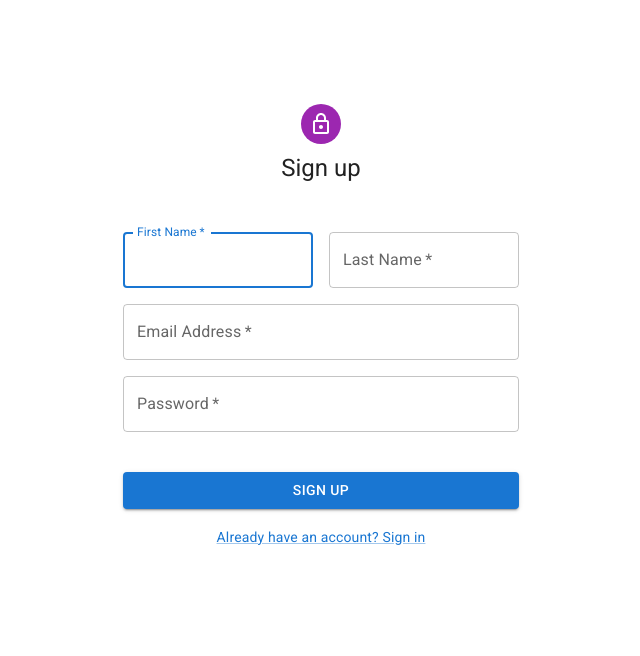
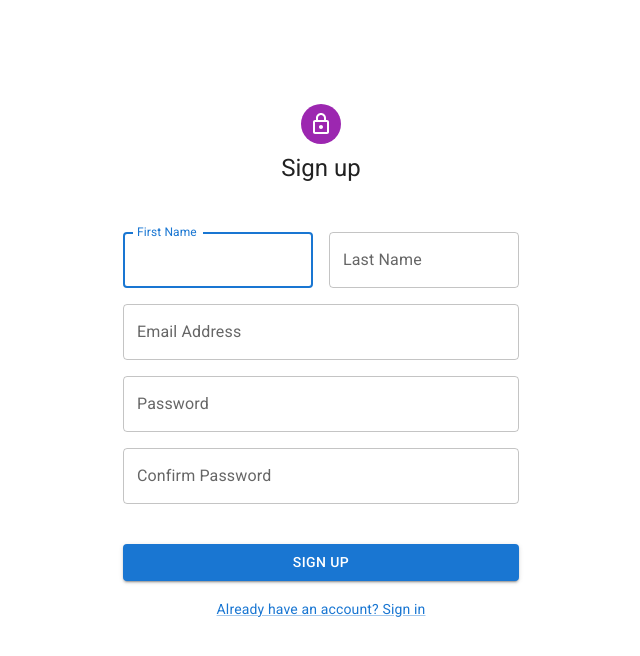
Before and after one commit to joshuascan/plants-need-water-too, a React (Create React App) app: page /register in a window 1280 px wide. Shown: the top 656 px of the page, without its empty margins (319-959 px from the left). Built offline with nearby package versions, Linux system fonts and the light colour scheme.

Commit message:
adds useForm and validation

```diff
--- a/package.json
+++ b/package.json
@@ -5,6 +5,7 @@
   "dependencies": {
     "@emotion/react": "^11.7.1",
     "@emotion/styled": "^11.6.0",
+    "@hookform/resolvers": "^2.8.10",
     "@mui/icons-material": "^5.4.1",
     "@mui/material": "^5.4.1",
     "@reduxjs/toolkit": "^1.7.2",
@@ -14,9 +15,11 @@
     "axios": "^0.26.0",
     "react": "^17.0.2",
     "react-dom": "^17.0.2",
+    "react-hook-form": "^7.31.3",
     "react-redux": "^7.2.6",
     "react-router-dom": "^6.2.1",
-    "react-scripts": "5.0.0"
+    "react-scripts": "5.0.0",
+    "yup": "^0.32.11"
   },
   "scripts": {
     "start": "react-scripts start",
--- a/src/components/SignUp.js
+++ b/src/components/SignUp.js
@@ -1,4 +1,7 @@
 import React, { useState, useEffect } from "react";
+import { useForm, Controller } from "react-hook-form";
+import { yupResolver } from "@hookform/resolvers/yup";
+import * as Yup from "yup";
 import { useDispatch, useSelector } from "react-redux";
 import { Link as RouterLink, useNavigate } from "react-router-dom";
 import { userRegister } from "../store/userSlice";
@@ -17,27 +20,52 @@ import LockOutlined from "@mui/icons-material/LockOutlined";
 
 const theme = createTheme();
 
-const initialFormValues = {
+export default function SignIn() {
+  const { registerSuccess } = useSelector((state) => state.users);
+  const navigate = useNavigate();
+  const dispatch = useDispatch();
+
+  const validationSchema = Yup.object().shape({
+    first_name: Yup.string()
+      .required("First name is required")
+      .max(30, "First name must not exceed 30 characters"),
+    last_name: Yup.string()
+      .required("Last name is required")
+      .max(30, "Last name must not exceed 50 characters"),
+    email: Yup.string().required("Email is required").email("Email is invalid"),
+    password: Yup.string()
+      .required("Password is required")
+      .min(6, "Password must be at least 6 characters")
+      .max(30, "Password must not exceed 30 characters"),
+    confirm_password: Yup.string()
+      .required("Must confirm password")
+      .oneOf([Yup.ref("password"), null], "Passwords do not match"),
+  });
+
+  const {
+    control,
+    handleSubmit,
+    formState: { errors },
+  } = useForm({
+    defaultValues: {
       first_name: "",
       last_name: "",
       email: "",
       password: "",
+      confirm_password: "",
+    },
+    resolver: yupResolver(validationSchema),
+  });
+
+  const onSubmit = (data) => {
+    const newUser = {
+      first_name: data.first_name,
+      last_name: data.last_name,
+      email: data.email,
+      password: data.password,
     };
-
-export default function SignIn() {
-  const [formValues, setFormValues] = useState(initialFormValues);
-  const { registerSuccess } = useSelector((state) => state.users);
-  const navigate = useNavigate();
-  const dispatch = useDispatch();
-
-  const handleChange = (event) => {
-    setFormValues({ ...formValues, [event.target.name]: event.target.value });
-  };
-
-  const handleSubmit = (event) => {
-    event.preventDefault();
-    dispatch(userRegister(formValues));
-    setFormValues(initialFormValues);
+    dispatch(userRegister(newUser));
+    navigate("/");
   };
 
   useEffect(() => {
@@ -64,62 +92,106 @@ export default function SignIn() {
           <Box
             component="form"
             noValidate
-            onSubmit={handleSubmit}
+            onSubmit={handleSubmit(onSubmit)}
             sx={{ mt: 6 }}
           >
             <Grid container spacing={2}>
               <Grid item xs={12} sm={6}>
+                <Controller
+                  name="first_name"
+                  control={control}
+                  render={({ field }) => (
                     <TextField
-                  required
                       fullWidth
-                  id="firstName"
                       label="First Name"
-                  name="first_name"
-                  value={formValues.first_name}
-                  onChange={handleChange}
+                      {...field}
+                      error={errors.first_name ? true : false}
                       autoComplete="given-name"
                       autoFocus
                     />
+                  )}
+                />
+                <Typography variant="inherit" color="error">
+                  {errors.first_name?.message}
+                </Typography>
               </Grid>
               <Grid item xs={12} sm={6}>
+                <Controller
+                  name="last_name"
+                  control={control}
+                  render={({ field }) => (
                     <TextField
-                  required
+                      {...field}
                       fullWidth
-                  id="lastName"
                       label="Last Name"
-                  name="last_name"
-                  value={formValues.last_name}
-                  onChange={handleChange}
+                      error={errors.last_name ? true : false}
                       autoComplete="family-name"
                     />
+                  )}
+                />
+                <Typography variant="inherit" color="error">
+                  {errors.last_name?.message}
+                </Typography>
               </Grid>
               <Grid item xs={12}>
+                <Controller
+                  name="email"
+                  control={control}
+                  render={({ field }) => (
                     <TextField
-                  required
+                      {...field}
                       fullWidth
-                  id="email"
                       label="Email Address"
-                  name="email"
-                  value={formValues.email}
-                  onChange={handleChange}
+                      error={errors.email ? true : false}
                       autoComplete="email"
                     />
+                  )}
+                />
+                <Typography variant="inherit" color="error">
+                  {errors.email?.message}
+                </Typography>
               </Grid>
               <Grid item xs={12}>
+                <Controller
+                  name="password"
+                  control={control}
+                  render={({ field }) => (
                     <TextField
-                  required
+                      {...field}
                       fullWidth
-                  id="password"
                       label="Password"
-                  name="password"
                       type="password"
-                  value={formValues.password}
-                  onChange={handleChange}
+                      error={errors.password ? true : false}
                       autoComplete="current-password"
                     />
+                  )}
+                />
+                <Typography variant="inherit" color="error">
+                  {errors.password?.message}
+                </Typography>
+              </Grid>
+              <Grid item xs={12}>
+                <Controller
+                  name="confirm_password"
+                  control={control}
+                  render={({ field }) => (
+                    <TextField
+                      {...field}
+                      fullWidth
+                      label="Confirm Password"
+                      type="password"
+                      error={errors.confirm_password ? true : false}
+                      autoComplete="current-password"
+                    />
+                  )}
+                />
+                <Typography variant="inherit" color="error">
+                  {errors.confirm_password?.message}
+                </Typography>
               </Grid>
             </Grid>
             <Button
+              onClick={handleSubmit(onSubmit)}
               type="submit"
               fullWidth
               variant="contained"
```
Also changed, not shown: 1 other file (tests, documents, lock files or other folders). Lines whose indentation alone changed are shown as unchanged.
